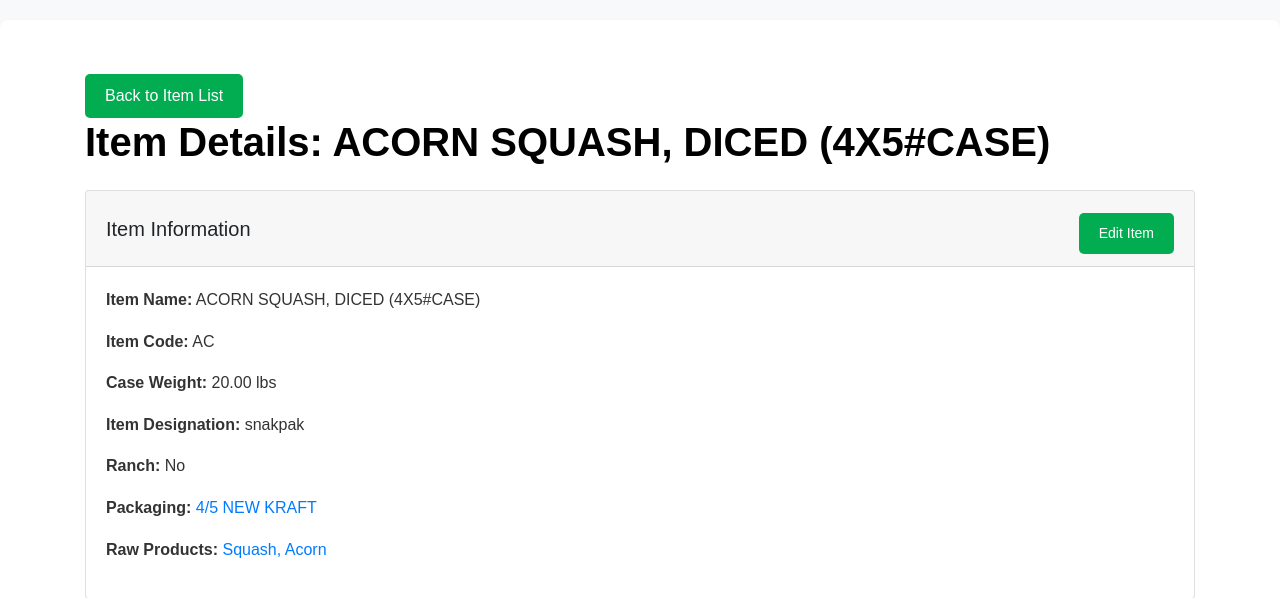
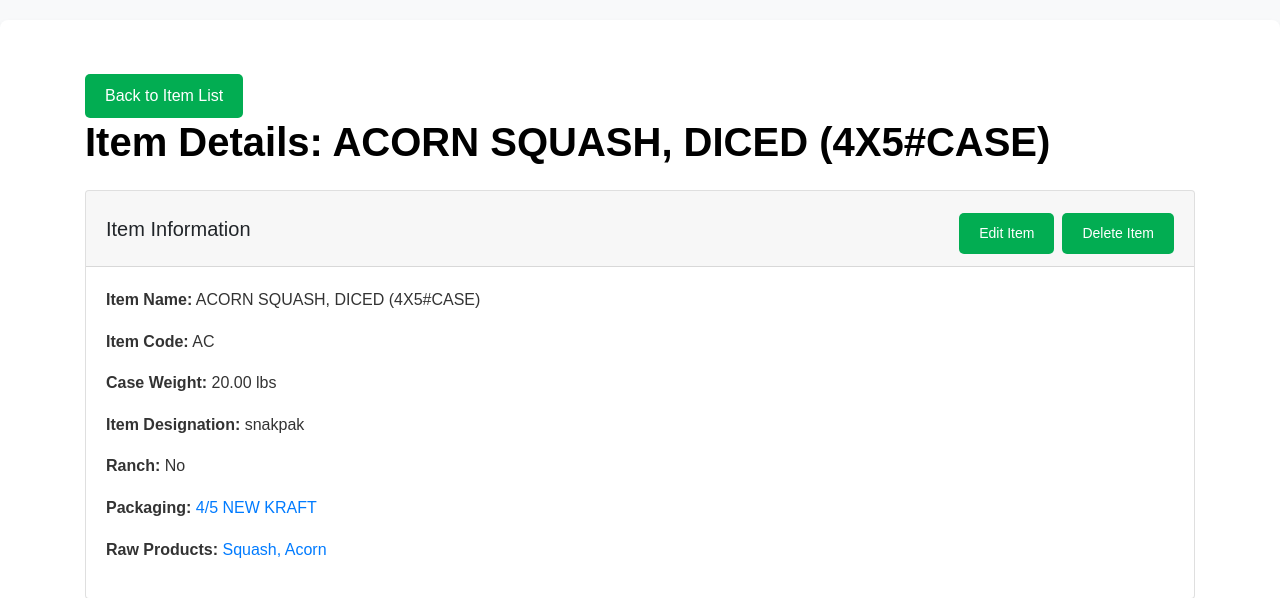
Before and after one commit to CadeStocker/SouthernProduce, a Flask app: page /item/1 in a window 1280 px wide. Shown: the part 62-660 px from the top of the page. Run offline with Flask 3, Linux system fonts and the light colour scheme; a user stored in the database is signed in; some libraries are stand-ins or nearby versions.

Commit message:
closed #52

```diff
--- a/ProducePricer/producepricer/templates/view_item.html
+++ b/ProducePricer/producepricer/templates/view_item.html
@@ -13,13 +13,23 @@
     <div class="card mb-4">
         <div class="card-header d-flex justify-content-between align-items-center">
     <h5 class="mb-0">Item Information</h5>
-    <button type="button"
-            class="btn btn-warning btn-sm"
-            data-toggle="modal"
-            data-target="#editItemModal">
-        Edit Item
-    </button>
+    <div class="d-flex">
+        <button type="button"
+                class="btn btn-warning btn-sm mr-2"
+                data-toggle="modal"
+                data-target="#editItemModal">
+            Edit Item
+        </button>
+        <form id="delete-item-form" method="POST" action="{{ url_for('delete_item', item_id=item.id) }}" style="display: inline;">
+            <input type="hidden" name="csrf_token" value="{{ csrf_token() }}">
+            <button type="submit"
+                    class="btn btn-danger btn-sm"
+                    onclick="return confirm('Are you sure you want to delete this item?');">
+                Delete Item
+            </button>
+        </form>
     </div>
+</div>
         <div class="card-body">
             <p><strong>Item Name:</strong> {{ item.name }}</p>
             <p><strong>Item Code:</strong> {{ item.code }}</p>
```
Also changed, not shown: ProducePricer/instance/site.db.
